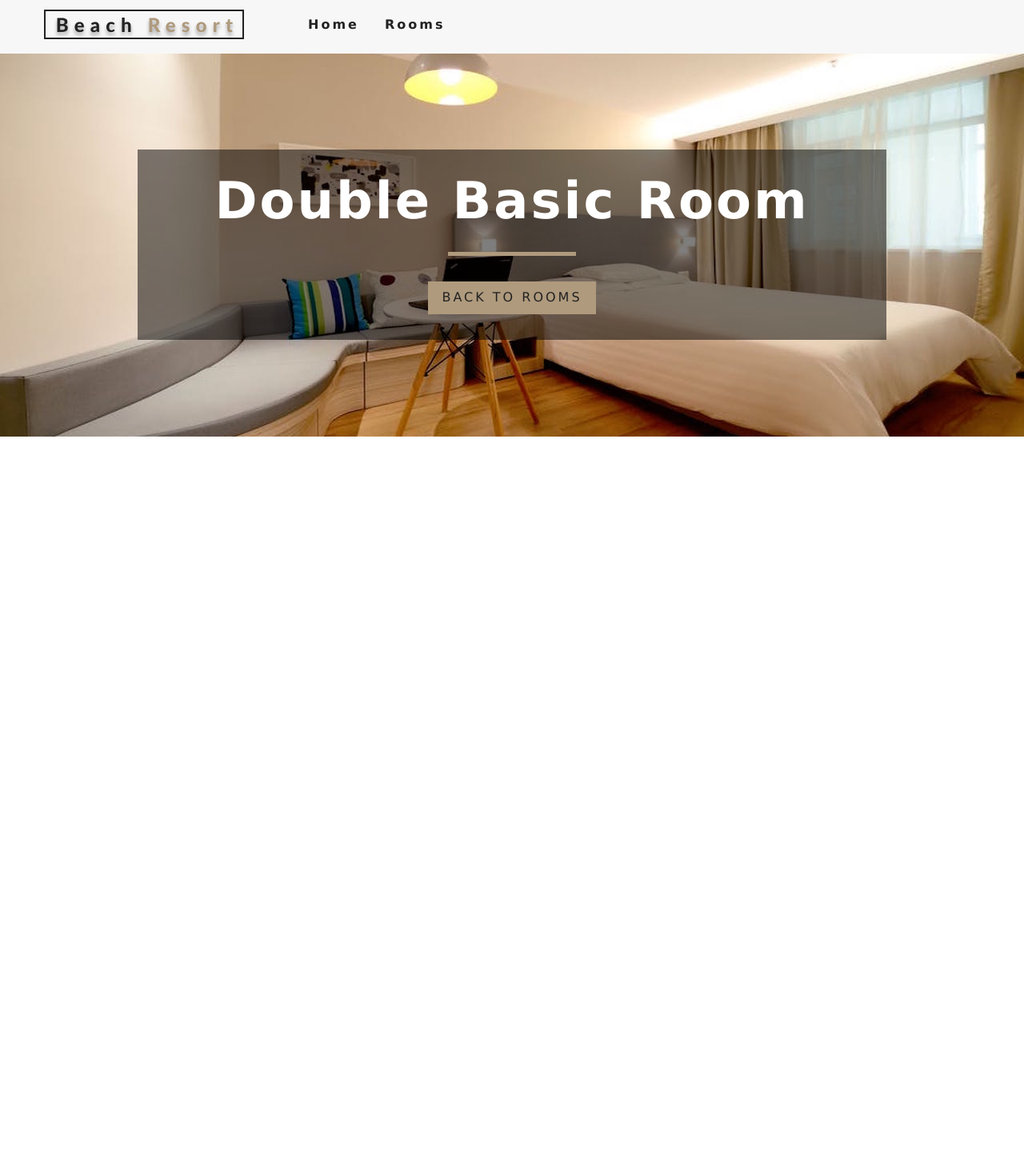
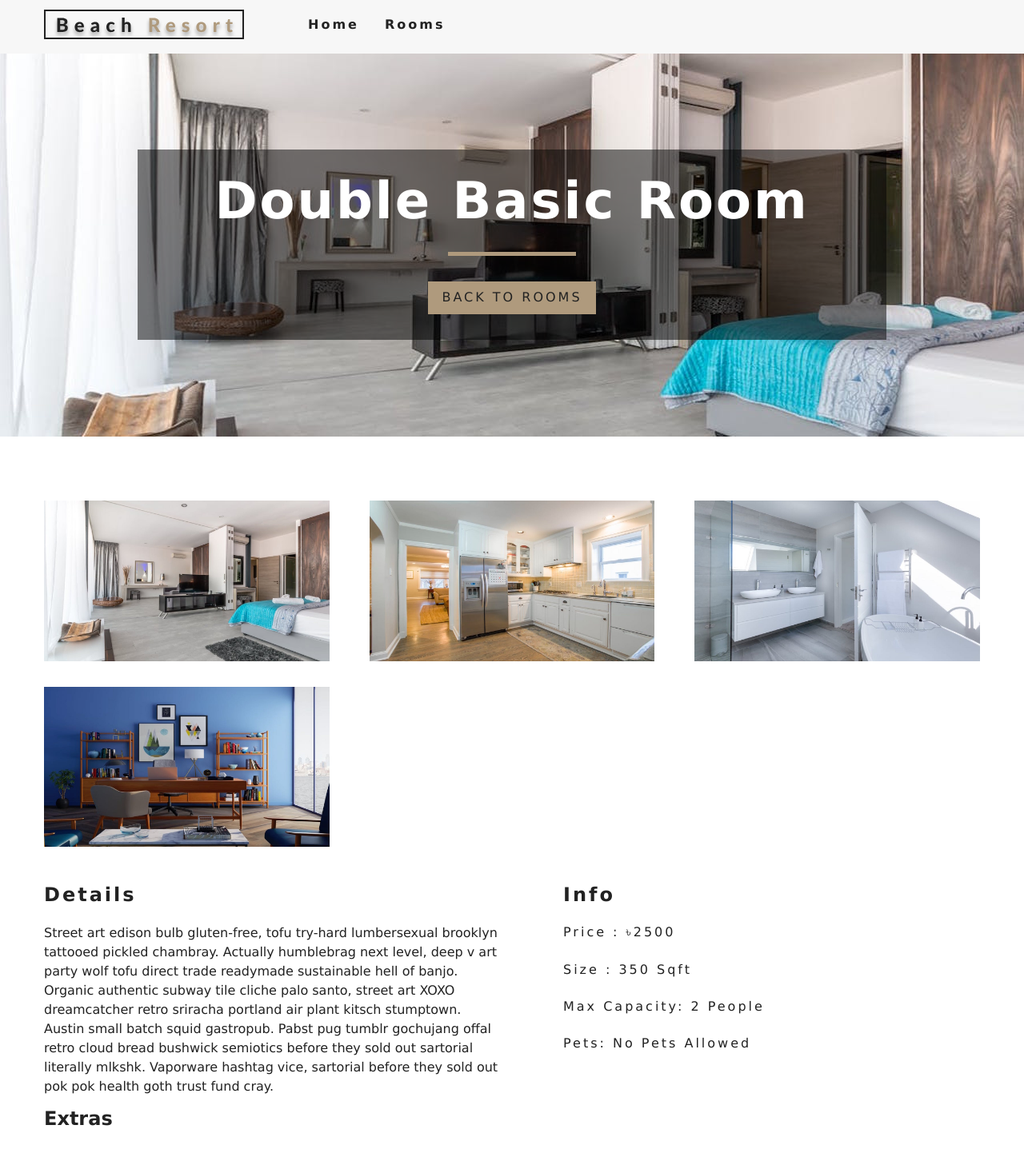
Before and after one commit to arafatul-islam/hotel-booking, a React (Create React App) app: page /rooms/double-basic in a window 1280 px wide. Shown: the top 1452 px of the page at 80% size. Before the commit the page ends 800 px from the top, so only its background shows below. Built offline with nearby package versions, Linux system fonts and the light colour scheme.

Commit message:
single room almost done , only 3d pics is missing

```diff
--- a/package.json
+++ b/package.json
@@ -12,6 +12,7 @@
     "react-icons": "^4.3.1",
     "react-router-dom": "6",
     "react-scripts": "5.0.1",
+    "styled-components": "^5.3.5",
     "vercel": "^24.1.0",
     "web-vitals": "^2.1.0"
   },
--- a/src/App.js
+++ b/src/App.js
@@ -13,7 +13,7 @@ function App() {
       <Routes>
         <Route path='home' element={<Home />} />
         <Route path='/' element={<Home />} />
-        <Route path='/rooms' element={<Rooms />}>
+        <Route path='rooms' element={<Rooms />}>
           <Route path=':slug' element={<SingleRoom />} />
         </Route>
         <Route path='*' element={<Error />} />
--- /dev/null
+++ b/src/Components/StyledHero.jsx
@@ -0,0 +1,13 @@
+import styled from 'styled-components'
+import defaultImg from '../images/room-1.jpeg'
+
+const StyledHero = styled.header`
+  min-height: 60vh;
+  background: url(${(props) => (props.img ? props.img : defaultImg)})
+    center/cover no-repeat;
+  display: flex;
+  align-items: center;
+  justify-content: center;
+`
+
+export default StyledHero
--- a/src/Context.jsx
+++ b/src/Context.jsx
@@ -1,5 +1,6 @@
 import React, { Component } from 'react'
 import items from './data'
+import SingleRoom from './Pages/SingleRoom'
 const RoomContext = React.createContext()
 class RoomProvider extends Component {
   state = {
--- a/src/Pages/Home.jsx
+++ b/src/Pages/Home.jsx
@@ -4,6 +4,7 @@ import Banner from '../Components/Banner'
 import FeaturedRooms from '../Components/FeaturedRooms'
 import Hero from '../Components/Hero'
 import Services from '../Components/Services'
+import StyledHero from '../Components/StyledHero'
 
 const Home = (props) => {
   return (
--- a/src/Pages/Rooms.jsx
+++ b/src/Pages/Rooms.jsx
@@ -2,6 +2,7 @@ import React from 'react'
 import { Link, Outlet } from 'react-router-dom'
 import Banner from '../Components/Banner'
 import Hero from '../Components/Hero'
+import SingleRoom from './SingleRoom'
 
 const Rooms = (props) => {
   return (
@@ -13,6 +14,7 @@ const Rooms = (props) => {
           </Link>
         </Banner>
       </Hero> */}
+
       <Outlet />
     </div>
   )
--- a/src/Pages/SingleRoom.jsx
+++ b/src/Pages/SingleRoom.jsx
@@ -4,6 +4,8 @@ import { RoomContext } from '../Context'
 import Room from '../Components/Room'
 import Hero from '../Components/Hero'
 import Banner from '../Components/Banner'
+import StyledHero from '../Components/StyledHero'
+import defaultImg from '../images/room-1.jpeg'
 
 const SingleRoom = (props) => {
   const { slug } = useParams()
@@ -32,13 +34,45 @@ const SingleRoom = (props) => {
     images,
   } = room
   return (
-    <Hero hero='roomsHero'>
-      <Banner title={`${name} room`}>
-        <Link to='/rooms' className='btn-primary'>
-          Back to rooms
-        </Link>
-      </Banner>
-    </Hero>
+    <>
+      <StyledHero img={images[0] || defaultImg}>
+        <Banner title={`${name} room`}>
+          <Link to='/rooms' className='btn-primary'>
+            Back to rooms
+          </Link>
+        </Banner>
+      </StyledHero>
+      <section className='single-room '>
+        <div className='single-room-images'>
+          {images.map((item, index) => {
+            return <img src={item} key={index} alt={name} />
+          })}
+        </div>
+        <div className='single-room-info'>
+          <articel className='desc'>
+            <h3>Details</h3>
+            <p>{description}</p>
+          </articel>
+          <article className='info'>
+            <h3>info</h3>
+            <h6>Price : &#2547;{price}</h6>
+            <h6>Size : {size} sqft </h6>
+            <h6>
+              Max Capacity:{' '}
+              {capacity > 1 ? `${capacity} people` : `${capacity} person`}
+            </h6>
+            <h6>Pets: {pets ? 'pets allowed' : 'no pets allowed'}</h6>
+            <h6>{breakfast && 'Free breakfast '}</h6>
+          </article>
+          <section className='extras'>
+            <h3>Extras</h3>
+            {extras.map((item, index) => {
+              return <li key={index}>-{item}</li>
+            })}
+          </section>
+        </div>
+      </section>
+    </>
   )
 }
 
```
Also changed, not shown: 1 other file (tests, documents, lock files or other folders).
